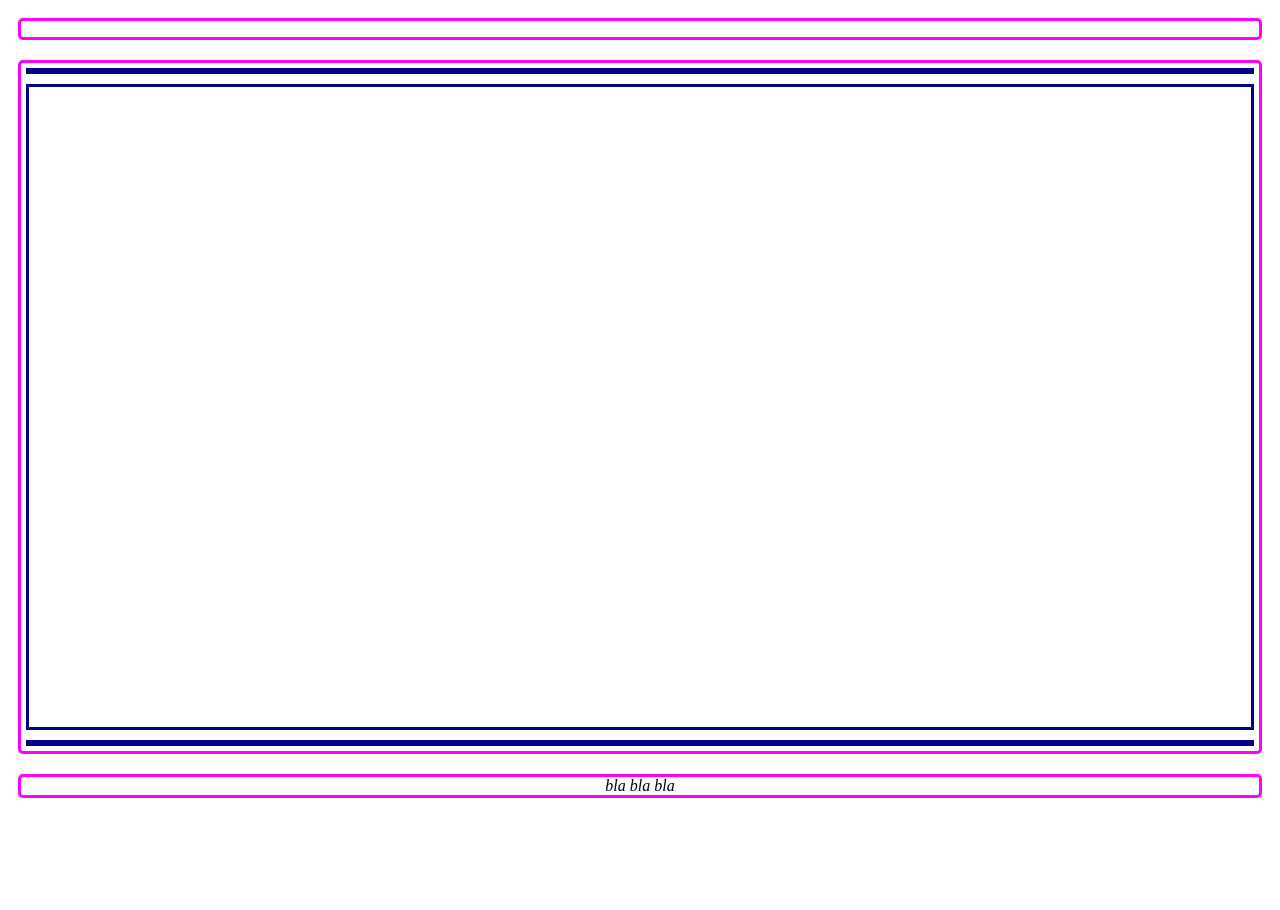
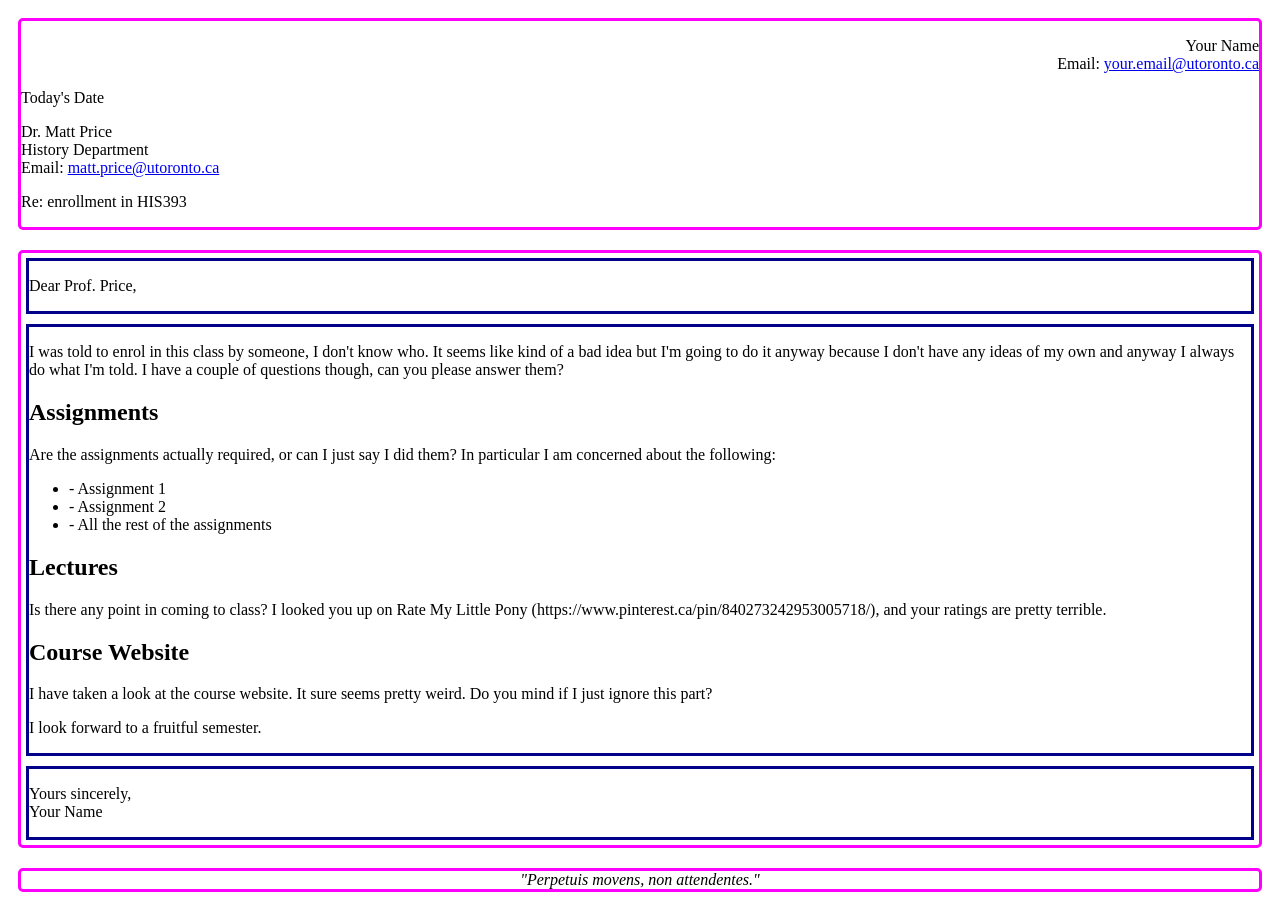
Before and after one commit to dh20199/01-blog-tgdublin, a website: page 01/index.html in a window 1280 px wide. Before the commit the page ends 816 px from the top, so only its background shows below. Drawn offline with Linux system fonts and the light colour scheme.

Commit message:
First commit of part 1 of assignment 1 - Tobias Dublin

```diff
--- a/01/index.html
+++ b/01/index.html
@@ -10,40 +10,67 @@
         <main>
             <header>
                 <div class="senderinfo">
-                    <p>
-
+                    <p> Your Name <br>
+                        Email: <a href="mailto:your.email@utoronto.ca">your.email@utoronto.ca</a>
                     </p>
                 </div>
 
-                <time>
+                <time> Today's Date
 
                 </time>
 
                 <div class="recipient">
+                    <p> Dr. Matt Price <br>
+                            History Department <br>
+                            Email: <a href="mailto:matt.price@utoronto.ca">matt.price@utoronto.ca</a>
+                    </p>
 
                 </div>
 
                 <div class="subject">
+                    <p>Re: enrollment in HIS393
+                    </p>
 
                 </div>
             </header>
 
             <article>
                 <div class="greeting">
-
+                    <p>Dear Prof. Price,</p>
                 </div>
 
                 <div class="text">
+                        <p>I was told to enrol in this class by someone, I don't know who. It seems like kind of a bad idea but I'm going to do it anyway because I don't have any ideas of my own and anyway I always do what I'm told. I have a couple of questions though, can you please answer them? </p>
 
+                        <h1>Assignments</h1>
+
+                        <p>Are the assignments actually required, or can I just say I did them?  In particular I am concerned about the following:</p>
+
+                        <ul>
+                           <li>- Assignment 1</li>
+                            <li>- Assignment 2</li>
+                            <li>- All the rest of the assignments</li>
+                        </ul>
+
+                        <h1>Lectures</h1>
+
+                        <p>Is there any point in coming to class? I looked you up on Rate My Little Pony (https://www.pinterest.ca/pin/840273242953005718/), and your ratings are pretty terrible.</p>
+
+                        <h1>Course Website</h1>
+
+                        <p>I have taken a look at the course website. It sure seems pretty weird.  Do you mind if I just ignore this part?</p>
+
+                        <p>I look forward to a fruitful semester.</p>
                 </div>
 
                 <div class="closing">
-
+                    <p>Yours sincerely,<br>
+                        Your Name</p>
                 </div>
             </article>
 
             <footer>
-                bla bla bla
+                    "Perpetuis movens, non attendentes."
             </footer>
         </main>
     </body>
```
